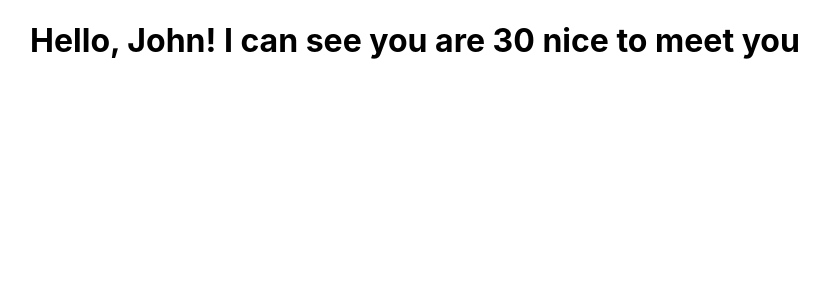
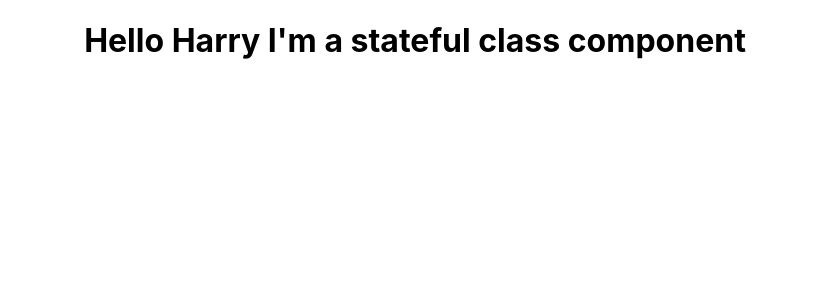
Before and after one commit to HarryRHayden/gitpod-react, a React (Create React App) app in the folder my-app/: page / in a window 1280 px wide. Shown: the top 300 px of the page, without its empty margins (225-1054 px from the left). Built offline with nearby package versions, Linux system fonts and the light colour scheme.

Commit message:
add stateful component

```diff
--- a/my-app/src/App.js
+++ b/my-app/src/App.js
@@ -1,11 +1,12 @@
 // import logo from './logo.svg';
 import './App.css';
-import FunctionalGreetingWithProps from "./components/FunctionalGreetingWithProps"
+import StatefulGreeting from './components/StatefulGreeting';
+import React from "react";
 
 function App() {
   return (
     <div className="App">
-      <FunctionalGreetingWithProps greeting="nice to meet you" name="John" age="30"/>
+      <StatefulGreeting greeting="I'm a stateful class component" name="Harry"/>
     </div>
   );
 }
--- /dev/null
+++ b/my-app/src/components/StatefulGreeting.js
@@ -0,0 +1,9 @@
+import React from "react";
+
+class StatefulGreeting extends React.Component {
+    render() {
+        return <h1>Hello {this.props.name} {this.props.greeting}</h1>
+    }
+}
+
+export default StatefulGreeting;
```
Also changed, not shown: my-app/package.json (+7 -2 lines), 1 other file (tests, documents, lock files or other folders).
